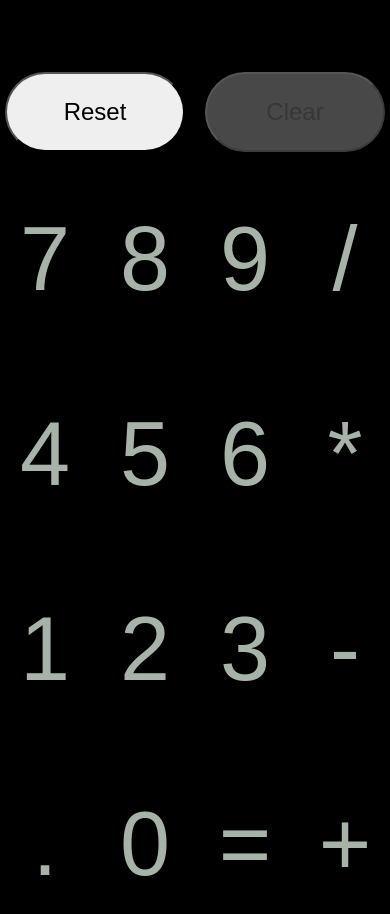
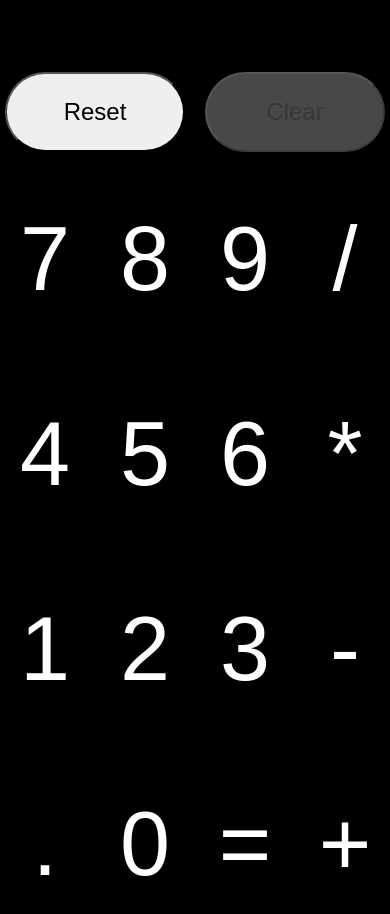
Before and after one commit to ShahabuddinAnsari/react-calculator, a React (Create React App) app: page / in a window 390 px wide. Shown: the top 914 px of the page. Built offline with nearby package versions, Linux system fonts and the light colour scheme.

Commit message:
updated background color

```diff
--- a/src/app.css
+++ b/src/app.css
@@ -15,7 +15,8 @@ body {
     display: flex;
     justify-content: center;
     align-items: center;
-    background-image: linear-gradient(rgb(14, 233, 222), rgb(14, 233, 222));
+    /* background-image: linear-gradient(rgb(14, 233, 222), rgb(14, 233, 222)); */
+    background-color: dimgray;
 }
 
 .main {
@@ -28,8 +29,8 @@ body {
     width: 100%;
     height: 80px;
     background: black;
-    color: #ccc;
-    font-size: 32px;
+    color: #e6e5e5;
+    font-size: 40px;
     text-align: right;
     padding-right: 20px;
     padding-top: 5px;
@@ -39,8 +40,8 @@ body {
     width: 100%;
     height: 80px;
     background: black;
-    color: #ccc;
-    font-size: 32px;
+    color: #e6e5e5;
+    font-size: 40px;
     text-align: right;
     padding-right: 20px;
     padding-top: 5px;
@@ -70,7 +71,7 @@ body {
     font-size: 30px;
     border: none;
     border-radius: 50%;
-    background-color: rgb(56, 55, 55);
+    background-color: dimgray;
     color: white;
 }
 
@@ -108,7 +109,8 @@ body {
         font-size: 90px;
         border-radius: 0;
         background-color: transparent;
-        color: #e8f8e9b8;
+        /* color: #e8f8e9b8; */
+
     }
 
 }
```
